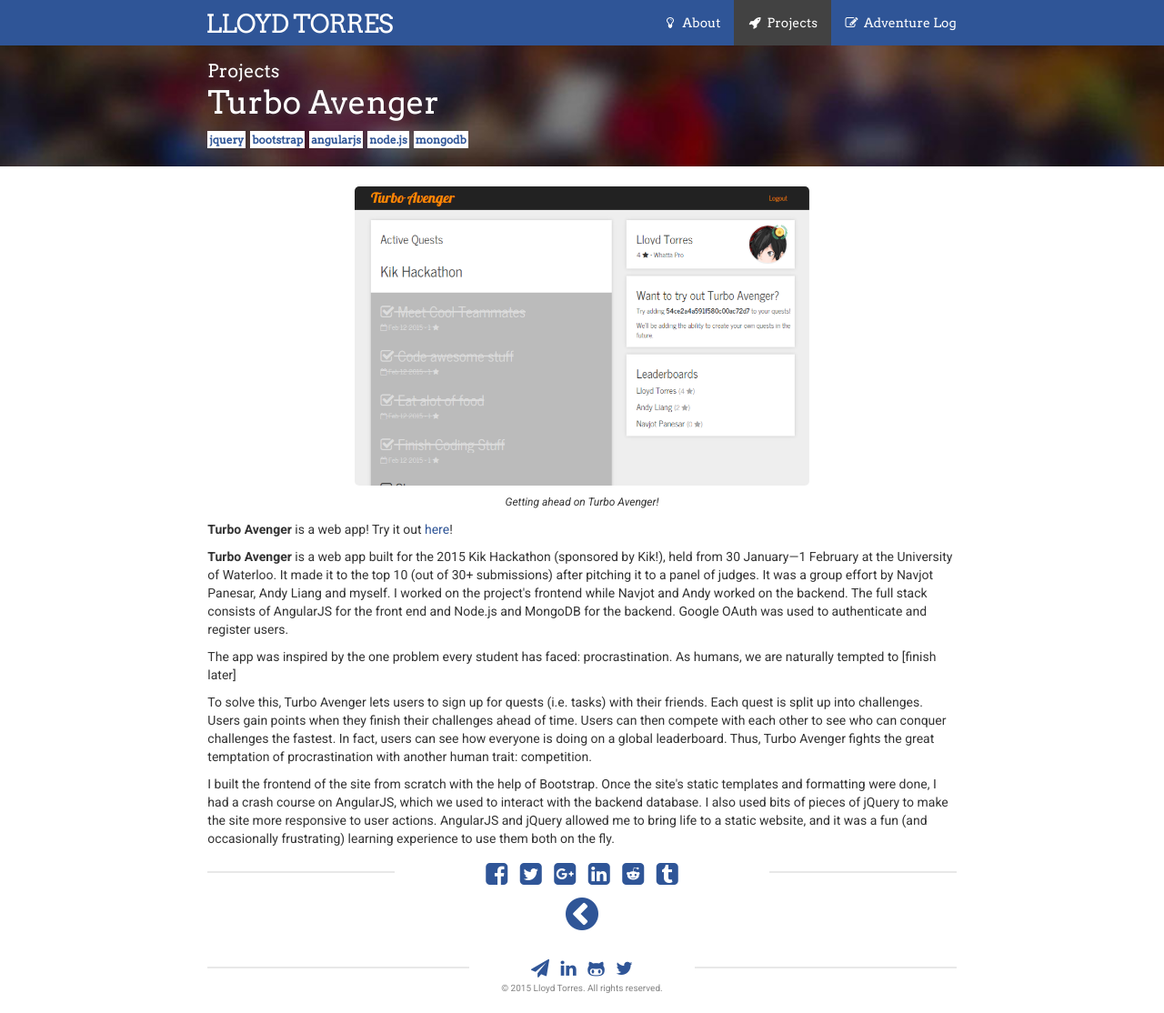
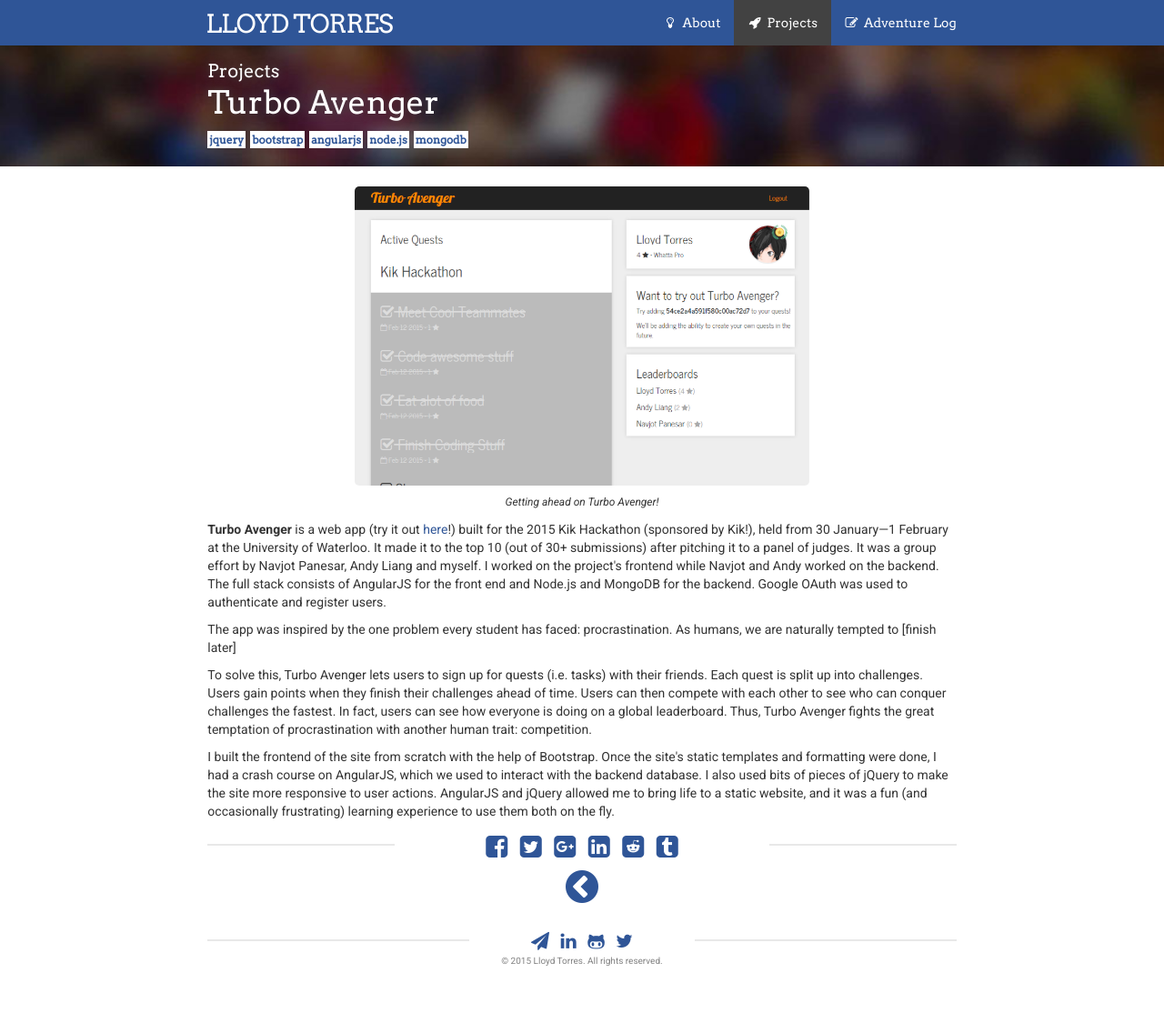
Before and after one commit to lloydtorres/lloydtorres.github.io, a Jekyll site: the page built from turboavenger.md, in a window 1280 px wide and 1114 px high. Shown: the whole window at 91% size. Built offline with Jekyll 4.4.1, drawn with Linux system fonts in a browser that asks for light colours; nearby versions of some CDN libraries.

Commit message:
Turbo Avenger page simplification

```diff
--- a/turboavenger.md
+++ b/turboavenger.md
@@ -35,9 +35,7 @@
     </li>
 </ul>
 
-<p><strong>Turbo Avenger</strong> is a web app! Try it out <a href="https://turboavenger.herokuapp.com">here</a>!</p>
-
-<p><strong>Turbo Avenger</strong> is a web app built for the 2015 Kik Hackathon (sponsored by Kik!), held from 30 January—1 February at the University of Waterloo. It made it to the top 10 (out of 30+ submissions) after pitching it to a panel of judges. It was a group effort by Navjot Panesar, Andy Liang and myself. I worked on the project's frontend while Navjot and Andy worked on the backend. The full stack consists of AngularJS for the front end and Node.js and MongoDB for the backend. Google OAuth was used to authenticate and register users.</p>
+<p><strong>Turbo Avenger</strong> is a web app (try it out <a href="https://turboavenger.herokuapp.com">here</a>!) built for the 2015 Kik Hackathon (sponsored by Kik!), held from 30 January—1 February at the University of Waterloo. It made it to the top 10 (out of 30+ submissions) after pitching it to a panel of judges. It was a group effort by Navjot Panesar, Andy Liang and myself. I worked on the project's frontend while Navjot and Andy worked on the backend. The full stack consists of AngularJS for the front end and Node.js and MongoDB for the backend. Google OAuth was used to authenticate and register users.</p>
 
 <p>The app was inspired by the one problem every student has faced: procrastination. As humans, we are naturally tempted to [finish later]</p>
 
```
